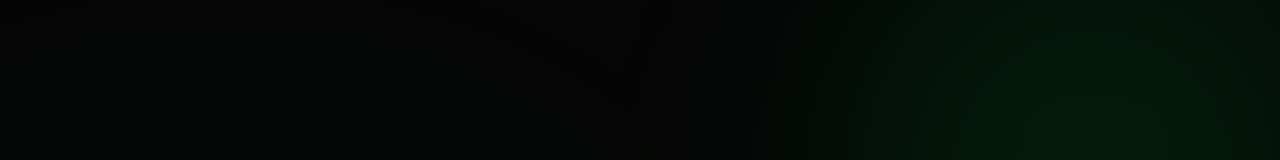
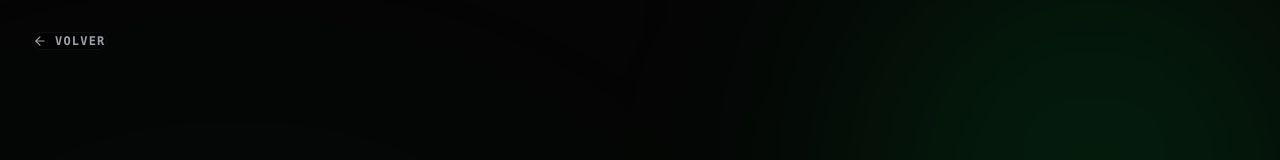
Before and after one commit to SoulTechX/balumtech-web, a Next.js app: page /Code in a window 1280 px wide. Shown: the top 160 px of the page. Built offline with nearby package versions, Linux system fonts and the light colour scheme.

Commit message:
feat: add back button to /Code page

```diff
--- a/app/Code/page.tsx
+++ b/app/Code/page.tsx
@@ -1,7 +1,7 @@
 "use client"
 import { useEffect } from "react"
 import Link from "next/link"
-import { ArrowRight, MessageCircle, Mail, Code2 } from "lucide-react"
+import { ArrowLeft, ArrowRight, MessageCircle, Mail, Code2 } from "lucide-react"
 
 /* ——————————————————————————————————
    DATA
@@ -158,6 +158,15 @@ export default function CodePage() {
         <div className="absolute top-[-10%] right-[-5%] w-[60vw] md:w-[500px] h-[60vw] md:h-[500px] bg-green-600/15 blur-[120px] rounded-full mix-blend-screen" />
         <div className="absolute bottom-[-10%] left-[-5%] w-[70vw] md:w-[600px] h-[70vw] md:h-[600px] bg-emerald-500/10 blur-[150px] rounded-full mix-blend-screen" />
       </div>
+
+      {/* BACK BUTTON */}
+      <Link
+        href="/"
+        className="fixed top-6 left-6 md:top-8 md:left-8 z-50 flex items-center gap-2 text-zinc-400 hover:text-white transition-colors group text-xs font-mono font-bold uppercase tracking-widest bg-black/50 backdrop-blur-md px-4 py-2 rounded-full border border-white/5"
+      >
+        <ArrowLeft size={14} className="group-hover:-translate-x-1 transition-transform" />
+        Volver
+      </Link>
 
       {/* ======================================
           SECTION 1 — HERO
```
